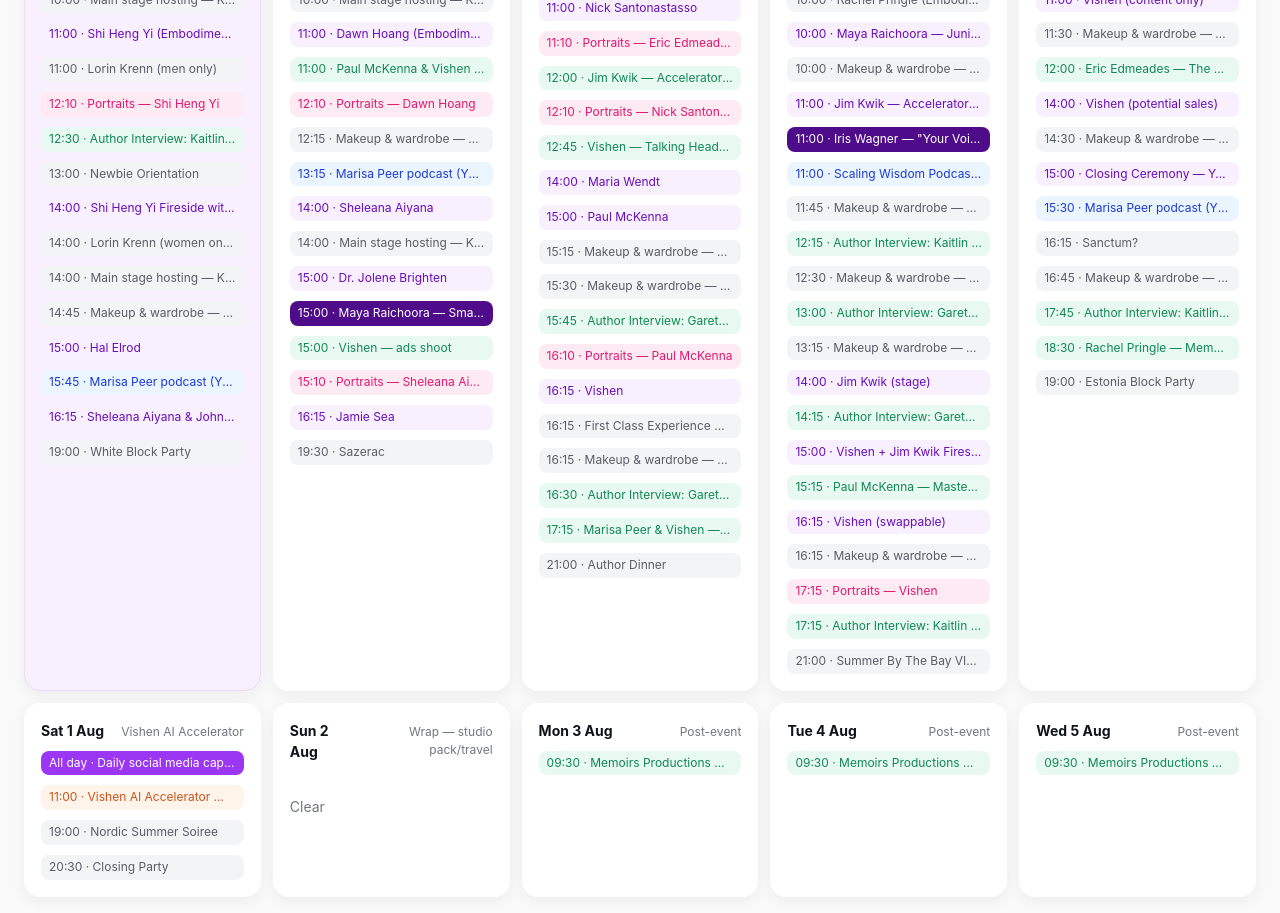
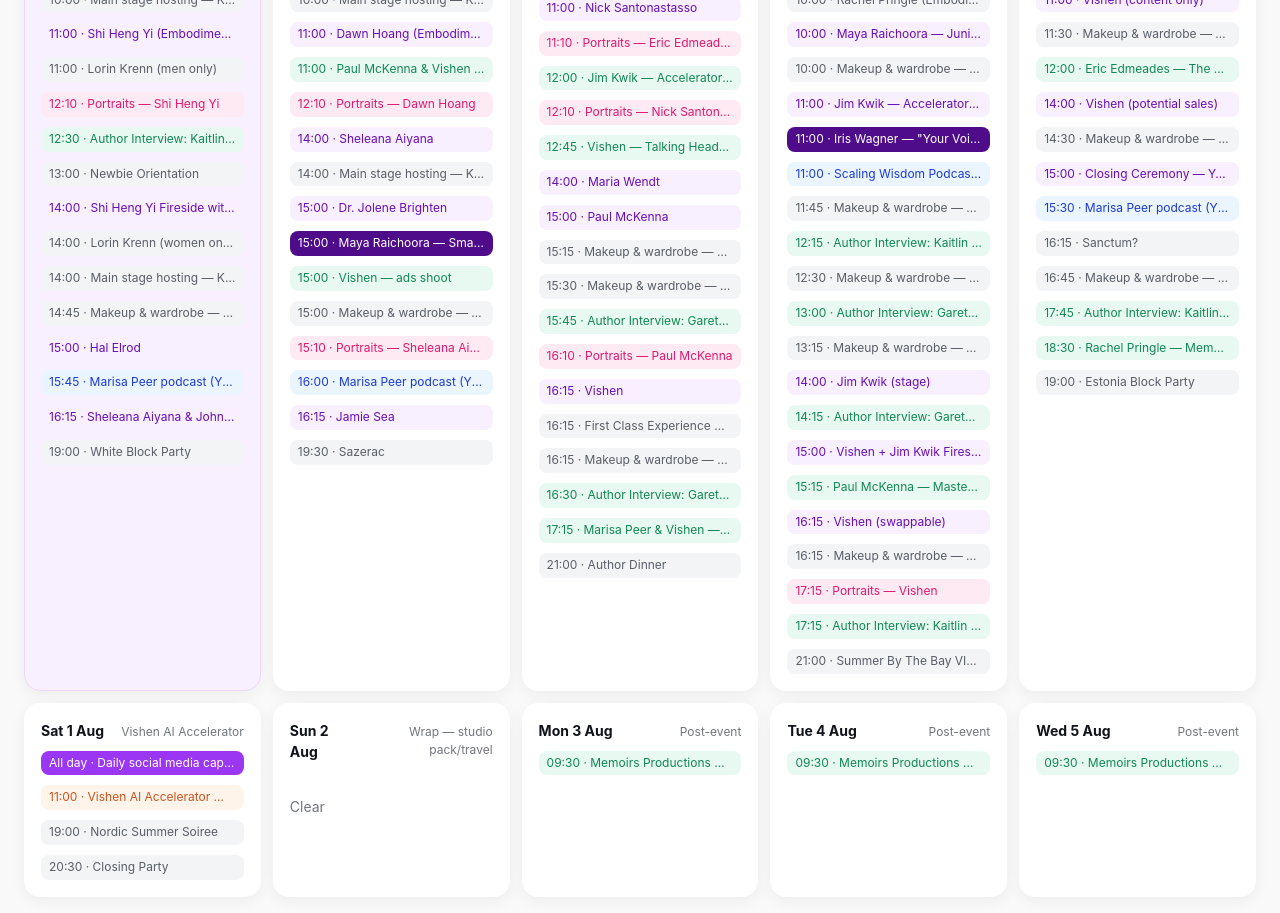
Before and after one commit to garethwinter-cpu/mindvalley-u-production, a React (Vite) app: page / in a window 1280 px wide. Shown: the part 2000-2913 px from the top of the page. Built offline with nearby package versions, Linux system fonts and the light colour scheme; a web font is replaced by a local one.

Commit message:
Move Marisa x Sabrina Stocker YMYR podcast to Tue 28 16:00-17:30
Co-Authored-By: Claude Opus 5 <noreply@anthropic.com>

```diff
--- a/src/data/productions.ts
+++ b/src/data/productions.ts
@@ -570,8 +570,8 @@ export const PRODUCTION_EVENTS: ScheduleEvent[] = [
   {
     id: 'pod-marisa-own-3',
     date: '2026-07-28',
-    start: '13:15',
-    end: '14:45',
+    start: '16:00',
+    end: '17:30',
     title: 'Marisa Peer podcast (YMYR) — guest Sabrina Stocker',
     type: 'podcast',
     location: STUDIO,
@@ -579,7 +579,7 @@ export const PRODUCTION_EVENTS: ScheduleEvent[] = [
     crew: UNIT1,
     status: 'confirmed',
     notes:
-      'GUEST CONFIRMED: Sabrina Stocker, Tue 28 Jul 13:00–14:30 (Matt, 21 Jul). Sits before Paul McKenna\'s 15:00 cert assets on unit 1. Sabrina is an external YMYR guest (not an MVU author), so named in the title rather than the speaker roster.',
+      'MOVED to 16:00–17:30 (Gareth, 27 Jul — was 13:15–14:45). Guest: Sabrina Stocker, an external YMYR guest (not an MVU author), so named in the title rather than the speaker roster. Now the last studio session of Tuesday, straight after the Vishen ads shoot (ends 16:00). CONFIRM the new 4pm start with Matt/Elise — it was booked at 13:00.',
   },
 
   // ---------- WED 29 JUL ----------
```
